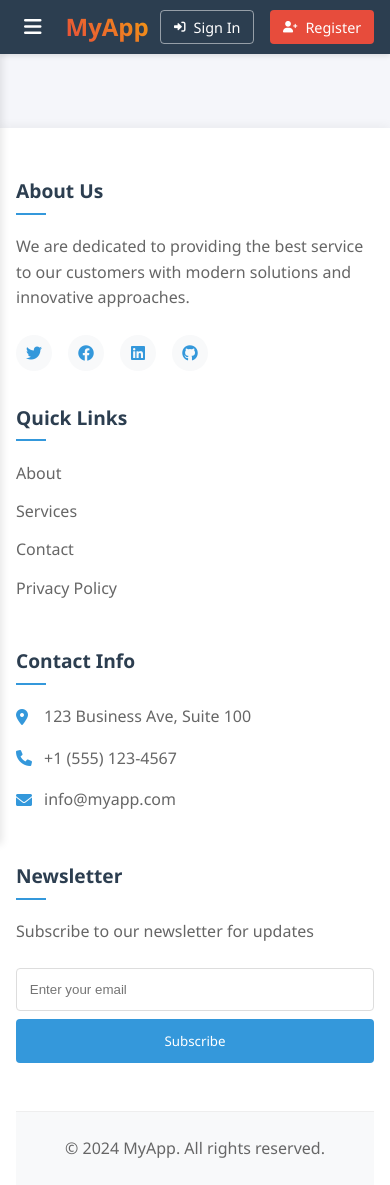
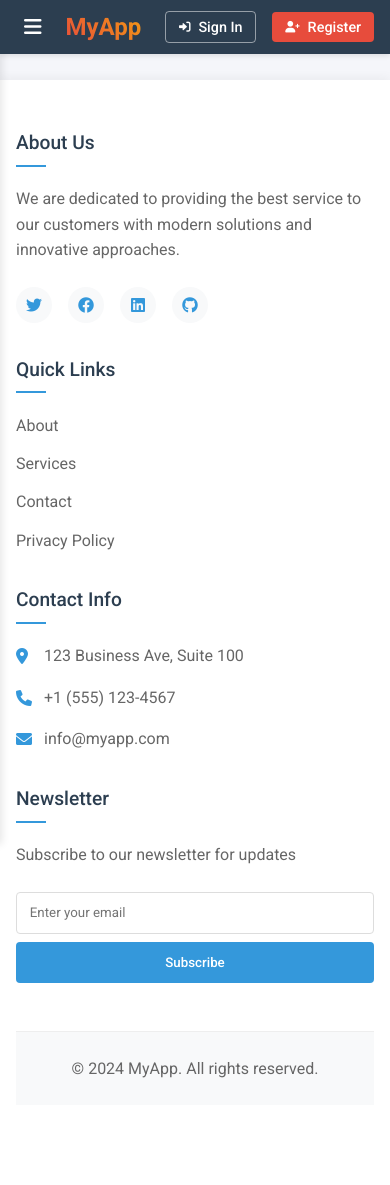
Before and after one commit to sarajoog/find-tutor, an Angular app: page / in a window 390 px wide. After the commit the page ends 1105 px from the top, so only its background shows below. Built offline with nearby package versions, Linux system fonts and the light colour scheme.

Commit message:
Fixing the layouts

```diff
--- a/src/app/app.component.scss
+++ b/src/app/app.component.scss
@@ -1,23 +1,30 @@
 .app-container {
+  display: flex;
+  flex-direction: column;
   min-height: 100vh;
   background: #f5f6fa;
-}
 
   .main-content {
+    flex: 1;
+    display: flex;
+    flex-direction: column;
     padding: 4.5rem 2rem 2rem;
     transition: margin-left 0.3s ease;
   }
 
-.app-container.sidebar-open .main-content {
+  &.sidebar-open .main-content {
     margin-left: 280px;
+  }
 }
 
 @media (max-width: 768px) {
+  .app-container {
     .main-content {
       padding: 4rem 1rem 1rem;
     }
 
-  .app-container.sidebar-open .main-content {
+    &.sidebar-open .main-content {
       margin-left: 240px;
     }
   }
+}
--- a/src/app/layout/components/footer/footer.component.scss
+++ b/src/app/layout/components/footer/footer.component.scss
@@ -1,25 +1,33 @@
 .footer {
+  display: flex;
+  flex-direction: column;
   background: white;
   padding: 4rem 2rem 0;
-  margin-top: 3rem;
+  margin-top: auto;
   box-shadow: 0 -2px 10px rgba(0,0,0,0.05);
 
   .footer-content {
+    display: flex;
+    flex-wrap: wrap;
     max-width: 1200px;
     margin: 0 auto;
-    display: grid;
-    grid-template-columns: repeat(auto-fit, minmax(250px, 1fr));
     gap: 2rem;
     padding-bottom: 3rem;
   }
 
   .footer-section {
+    display: flex;
+    flex-direction: column;
+    flex: 1;
+    min-width: 250px;
+
     h3 {
       color: #2c3e50;
       font-size: 1.2rem;
       margin-bottom: 1.2rem;
       position: relative;
       padding-bottom: 0.5rem;
+      font-weight: 500;
 
       &:after {
         content: '';
@@ -36,22 +44,24 @@
       color: #666;
       line-height: 1.6;
       margin-bottom: 1.5rem;
+      font-weight: 400;
     }
   }
 
   .social-links {
     display: flex;
     gap: 1rem;
+    flex-wrap: wrap;
 
     .social-link {
+      display: flex;
+      align-items: center;
+      justify-content: center;
       width: 36px;
       height: 36px;
       border-radius: 50%;
       background: #f8f9fa;
       color: #3498db;
-      display: flex;
-      align-items: center;
-      justify-content: center;
       text-decoration: none;
       transition: all 0.3s ease;
 
@@ -64,18 +74,19 @@
   }
 
   .footer-links {
+    display: flex;
+    flex-direction: column;
+    gap: 0.8rem;
     list-style: none;
     padding: 0;
 
-    li {
-      margin-bottom: 0.8rem;
-
-      a {
+    li a {
+      display: flex;
+      align-items: center;
       color: #666;
       text-decoration: none;
       transition: all 0.3s ease;
-        display: inline-flex;
-        align-items: center;
+      font-weight: 400;
 
       &:hover {
         color: #3498db;
@@ -83,18 +94,20 @@
       }
     }
   }
-  }
 
   .contact-info {
+    display: flex;
+    flex-direction: column;
+    gap: 1rem;
     list-style: none;
     padding: 0;
 
     li {
-      color: #666;
-      margin-bottom: 1rem;
       display: flex;
       align-items: center;
       gap: 0.5rem;
+      color: #666;
+      font-weight: 400;
 
       i {
         color: #3498db;
@@ -114,6 +127,7 @@
       border-radius: 4px;
       outline: none;
       transition: border-color 0.3s ease;
+      font-weight: 400;
 
       &:focus {
         border-color: #3498db;
@@ -121,6 +135,9 @@
     }
 
     button {
+      display: flex;
+      align-items: center;
+      justify-content: center;
       padding: 0.8rem 1.5rem;
       background: #3498db;
       color: white;
@@ -128,6 +145,7 @@
       border-radius: 4px;
       cursor: pointer;
       transition: all 0.3s ease;
+      font-weight: 500;
 
       &:hover {
         background: #2980b9;
@@ -137,11 +155,14 @@
   }
 
   .footer-bottom {
-    text-align: center;
+    display: flex;
+    justify-content: center;
+    align-items: center;
     padding: 1.5rem;
     border-top: 1px solid #eee;
     color: #666;
     background: #f8f9fa;
+    font-weight: 400;
   }
 }
 
@@ -150,7 +171,7 @@
     padding: 3rem 1rem 0;
 
     .footer-content {
-      grid-template-columns: 1fr;
+      flex-direction: column;
       gap: 2rem;
     }
 
--- a/src/app/layout/components/navbar/navbar.component.scss
+++ b/src/app/layout/components/navbar/navbar.component.scss
@@ -16,16 +16,18 @@
     display: flex;
     align-items: center;
     gap: 1rem;
+    flex: 1;
 
     .menu-button {
+      display: flex;
+      align-items: center;
+      justify-content: center;
       background: none;
       border: none;
       color: white;
       font-size: 1.25rem;
       cursor: pointer;
       padding: 0.5rem;
-      display: flex;
-      align-items: center;
       border-radius: 4px;
       transition: all 0.3s ease;
 
@@ -36,13 +38,13 @@
     }
 
     .logo {
-      font-size: 1.5rem;
-      font-weight: bold;
-      color: white;
-      text-decoration: none;
       display: flex;
       align-items: center;
       gap: 0.5rem;
+      font-size: 1.5rem;
+      font-weight: 700;
+      color: white;
+      text-decoration: none;
 
       span {
         background: linear-gradient(45deg, #e74c3c, #f39c12);
@@ -54,11 +56,13 @@
 
   .navbar-end {
     display: flex;
+    align-items: center;
     gap: 1rem;
 
     .btn {
       display: flex;
       align-items: center;
+      justify-content: center;
       gap: 0.5rem;
       padding: 0.5rem 1rem;
       border-radius: 4px;
--- a/src/app/layout/components/sidebar/sidebar.component.scss
+++ b/src/app/layout/components/sidebar/sidebar.component.scss
@@ -1,4 +1,6 @@
 .sidebar {
+  display: flex;
+  flex-direction: column;
   position: fixed;
   top: 0;
   left: -280px;
@@ -16,10 +18,15 @@
   }
 
   .sidebar-content {
+    display: flex;
+    flex-direction: column;
+    flex: 1;
     padding: 1rem;
   }
 
   .sidebar-header {
+    display: flex;
+    align-items: center;
     padding: 1rem 0;
     border-bottom: 1px solid rgba(0,0,0,0.1);
 
@@ -27,7 +34,7 @@
       margin: 0;
       font-size: 1.5rem;
       color: #2c3e50;
-      font-weight: 600;
+      font-weight: 500;
     }
   }
 
@@ -36,21 +43,25 @@
     flex-direction: column;
     gap: 0.5rem;
     margin-top: 1rem;
+    flex: 1;
   }
 
   .nav-item {
+    display: flex;
+    align-items: center;
+    gap: 0.75rem;
     color: #2c3e50;
     text-decoration: none;
     padding: 0.75rem 1rem;
     border-radius: 8px;
     transition: all 0.3s ease;
-    display: flex;
-    align-items: center;
-    gap: 0.75rem;
+    font-weight: 400;
 
     i {
+      display: flex;
+      align-items: center;
+      justify-content: center;
       width: 20px;
-      text-align: center;
       color: #3498db;
     }
 
--- a/src/styles.scss
+++ b/src/styles.scss
@@ -1,6 +1,7 @@
 /* You can add global styles to this file, and also import other style files */
 
 @import url('https://cdnjs.cloudflare.com/ajax/libs/font-awesome/6.0.0/css/all.min.css');
+@import url('https://fonts.googleapis.com/css2?family=Roboto:wght@300;400;500;700&display=swap');
 
 * {
   margin: 0;
@@ -9,11 +10,25 @@
 }
 
 body {
-  font-family: 'Segoe UI', Tahoma, Geneva, Verdana, sans-serif;
+  font-family: 'Roboto', sans-serif;
   line-height: 1.6;
   overflow-x: hidden;
+  font-weight: 400;
 }
 
 button {
-  font-family: inherit;
+  font-family: 'Roboto', sans-serif;
 }
+
+h1, h2, h3, h4, h5, h6 {
+  font-family: 'Roboto', sans-serif;
+  font-weight: 500;
+}
+
+p {
+  font-weight: 400;
+}
+
+input, textarea {
+  font-family: 'Roboto', sans-serif;
+}
```
Lines whose indentation alone changed are shown as unchanged.
